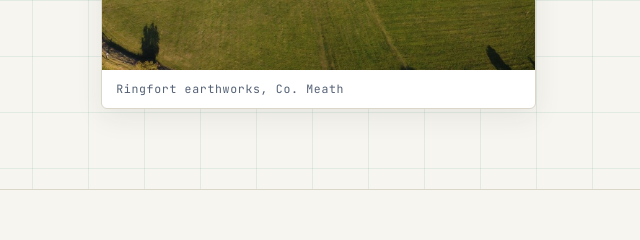
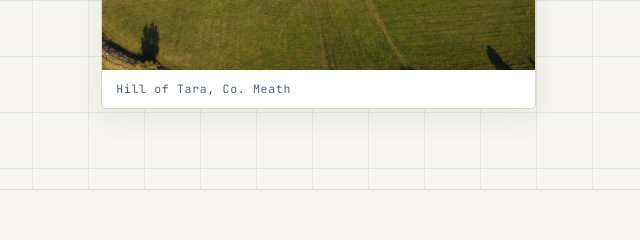
Before and after one commit to Conorpg12/boyne-geospatial, a plain HTML site: page index.html in a window 1280 px wide. Shown: the part 405-645 px from the top of the page, 640-1280 px from the left. Drawn offline with nearby package versions, Linux system fonts and the light colour scheme.

Commit message:
Caption the home photo as the Hill of Tara
Co-Authored-By: Claude <noreply@anthropic.com>

```diff
--- a/index.html
+++ b/index.html
@@ -76,8 +76,8 @@
         </div>
         <figure class="figure-frame">
           <img src="/images/web/ringfort-earthworks.jpg" width="1600" height="900"
-               alt="Aerial view of ancient double ringfort earthworks in pasture, Co. Meath">
-          <figcaption>Ringfort earthworks, Co. Meath</figcaption>
+               alt="Aerial view of the earthworks on the Hill of Tara, Co. Meath">
+          <figcaption>Hill of Tara, Co. Meath</figcaption>
         </figure>
       </div>
     </section>
```
